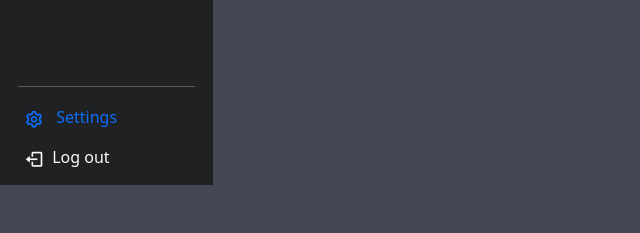
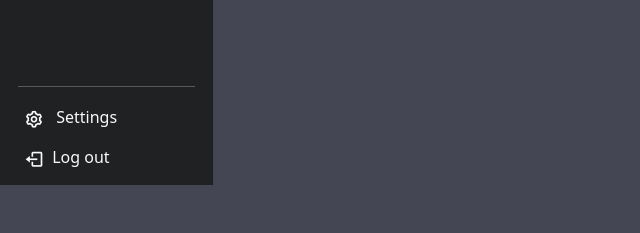
Before and after one commit to robroche565/prototype, a PHP site: page /cust-user/userpage.php in a window 1280 px wide. Shown: the part 615-848 px from the top of the page, without its empty margins (0-640 px from the left). Run offline with PHP 8.4, Linux system fonts and the light colour scheme.

Commit message:
settings

```diff
--- a/cust-user/exist_syllabus.php
+++ b/cust-user/exist_syllabus.php
@@ -22,7 +22,7 @@
                     <hr class="line">
                     <ul class="nav flex-column text-decoration-none">
                         <li class="nav-item">
-                            <a href="#" class="nav-link" title="Settings">
+                            <a href="#" class="nav-link text-decoration-none text-light" title="Settings">
                                 <i class='bx bx-cog me-2' style="font-size:20px; vertical-align: middle;"></i>
                                 <span class="links-name">Settings</span>
                             </a>
--- a/includes/side_nav.php
+++ b/includes/side_nav.php
@@ -17,7 +17,7 @@
                     <hr class="line">
                     <ul class="nav flex-column text-decoration-none">
                         <li class="nav-item">
-                            <a href="#" class="nav-link" title="Settings">
+                            <a href="#" class="nav-link text-decoration-none text-light" title="Settings">
                                 <i class='bx bx-cog me-2' style="font-size:20px; vertical-align: middle;"></i>
                                 <span class="links-name">Settings</span>
                             </a>
```
